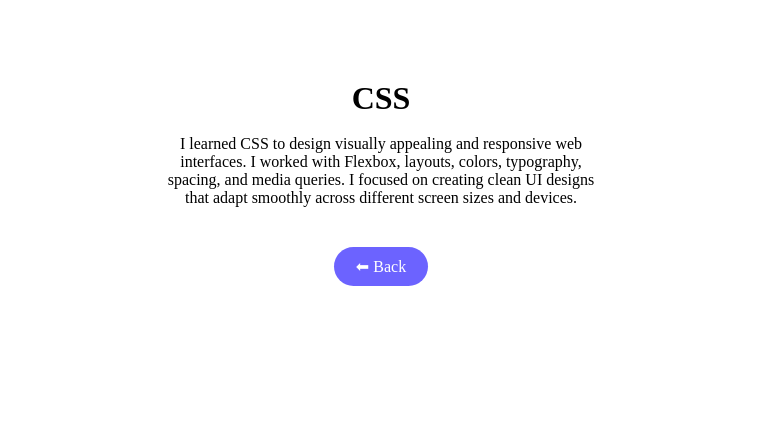
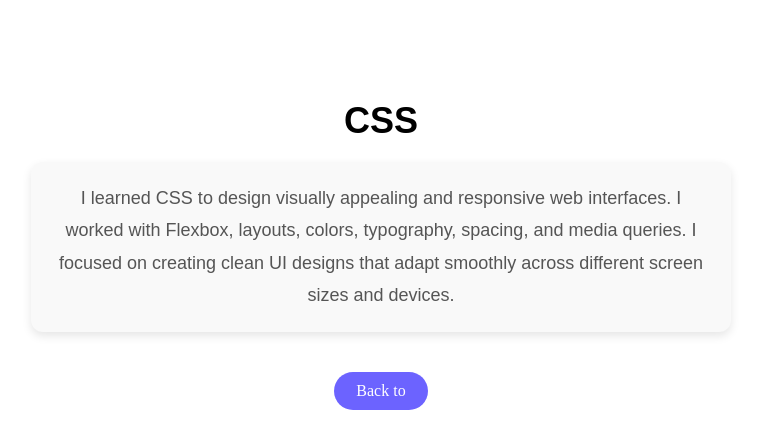
Before and after one commit to vidyabharti05/my-portfolio-website, a React (Vite) app: page /my-portfolio-website/skills/css in a window 1280 px wide. Shown: the top 448 px of the page, without its empty margins (259-1020 px from the left). Built offline with nearby package versions, Linux system fonts and the light colour scheme.

Commit message:
updated project

```diff
--- a/src/App.css
+++ b/src/App.css
@@ -4,7 +4,7 @@
   box-sizing: border-box;
 }
 body {
-  overflow-x: hidden;   /* 🔥 MOST IMPORTANT */
+  overflow-x: hidden;   /* MOST IMPORTANT */
 }
 
 /* Navbar container */
@@ -18,7 +18,8 @@ body {
   background: #0f172a;
   position: sticky;
   top: 0;
-  z-index: 1000; }
+  z-index: 100;
+}
   /* Logo */
   .logo { font-size: 24px;
     font-weight: 700;
@@ -33,15 +34,19 @@ body {
   .navbar-links li a { text-decoration: none;
     color: #cbd5e1;
     font-size: 16px;
-    transition: 0.3s ease; }
-  .navbar-links li a:hover { color: #2141e2;
-    text-decoration: underline; }
-  .hero { min-height: 85vh;
+    transition: 0.3s ease;
+  }
+  .navbar-links li a:hover {
+    color: #2141e2;
+    text-decoration: underline;
+  }
+  .hero {
+    min-height: 85vh;
     display: flex;
     justify-content: center;
     align-items: center;
     gap: 60px;
-    padding: 40px;
+    padding: 40px ;
     background: linear-gradient(135deg, #f8f9ff, #eef1ff); }
   .hero img { width: 260px;
     height: 260px;
@@ -74,7 +79,7 @@ body {
     transition: 0.3s; }
   .socials a:hover{ border-bottom: 2px solid #6c63ff; }
   /*about */
-  .about{ min-height: 75vh;
+  .about{ min-height: 90vh;
     padding: 60px 20px;
     background-color: linear-gradient(135deg, #f8f9ff, #eef1ff);
     text-align: center; }
@@ -106,7 +111,7 @@ body {
   .projects { min-height: 90vh;
     padding: 70px 20px;
     text-align: center; /* SAME background as Hero & About */
-    background: linear-gradient(135deg, #f8f9ff, #eef1ff); }
+    background: linear-gradient(135deg, #f8f9ff85, #eef1ff7c); }
   .projects h2 { font-size: 38px;
     margin-bottom: 50px;
     color: #1a237e; }
@@ -212,6 +217,30 @@ body {
   font-size: 2.2rem;
   color: #1a237e; }
 .skills-list button { padding: 14px 25px; }
+.skill-container {
+  padding: 100px;
+  text-align: center;
+}
+
+.skill-title {
+  font-size: 36px;
+  font-weight: 600;
+  margin-bottom: 20px;
+  font-family: 'Poppins', sans-serif;
+}
+
+.skill-description {
+  max-width: 700px;
+  margin: auto;
+  font-size: 18px;
+  line-height: 1.8;
+  color: #555;
+  font-family: 'Poppins', sans-serif;
+  background: #f9f9f9;
+  padding: 20px;
+  border-radius: 12px;
+  box-shadow: 0 4px 10px rgba(0,0,0,0.1);
+}
 /* ===== Contact Section ===== */
 .contact {
   min-height: 70vh;
@@ -250,7 +279,7 @@ body {
 .contact p { font-size: 1rem; padding: 12px 20px; }
 
 /* ========================= */
-/* 📱 MOBILE & TABLET FIX */
+/*  MOBILE & TABLET FIX */
 /* ========================= */
 
 @media (max-width: 992px) {
@@ -336,7 +365,7 @@ body {
   }
 }
 
-/* 📱 EXTRA SMALL MOBILE */
+/*  EXTRA SMALL MOBILE */
 @media (max-width: 480px) {
 
   .hero {
@@ -354,3 +383,6 @@ body {
     font-size: 14px;
   }
 }
+/* =====================*/
+/* In dark mode */
+/* ====================*/
--- a/src/App.jsx
+++ b/src/App.jsx
@@ -1,4 +1,5 @@
 import { Routes, Route, BrowserRouter } from "react-router-dom";
+import { useEffect } from "react";
 
 import Navbar from "./components/Navbar";
 import Hero from "./components/Hero";
@@ -24,6 +25,24 @@ function Home() {
 }
 
 function App() {
+
+  useEffect(() => {
+    const mediaQuery = window.matchMedia("(prefers-color-scheme: dark)");
+    function handleChange(e){
+      if (e.matchMedia) {
+      document.body.classList.add("dark-mode");
+    } else {
+      document.body.classList.remove("dark-mode");
+    }
+    }
+
+    handleChange(mediaQuery);
+//listen ofr changes
+    mediaQuery.addEventListener("change",handleChange);
+    return () => {
+      mediaQuery.removeEventListener('change',handleChange);
+    };
+  },[]);
   return (
     <BrowserRouter basename="/my-portfolio-website">
 
@@ -39,5 +58,4 @@ function App() {
    </BrowserRouter>
   );
 }
-
 export default App;
--- a/src/components/Hero.jsx
+++ b/src/components/Hero.jsx
@@ -3,13 +3,13 @@ import profileImg from "./image.png";
 
 function Hero() {
   return (
-    <div className="hero-wrap">
+  <div className="hero-wrap">
     <section className="hero">
       <img src={profileImg} alt="profile" />
       <div>
-        <p>Hello, I'm</p>
-        <h1>vidya bharti</h1>
-        <h3>Frontend Developer</h3>
+        <h1>Hello, I'm Vidya Bharti</h1>
+        <h3>Frontend Developer | Data Science Learner</h3>
+        <h3>I build interactive & smart web apps</h3>
 
         <div className="socials">
         <a href="https://github.com/vidyabharti05" target="_blank"> <FaGithub />  GitHub</a>
@@ -18,7 +18,7 @@ function Hero() {
         </div>
       </div>
     </section>
-    </div>
+  </div>
   );
 }
 
--- a/src/components/Navbar.jsx
+++ b/src/components/Navbar.jsx
@@ -1,7 +1,7 @@
 function Navbar() {
   return (
     <nav className="navbar">
-      <h2 className="logo">Vidya bharti</h2>
+      <h2 className="logo">Vidya Bharti</h2>
       <ul className="navbar-links">
         <li><a href="#Hero">Hero</a></li>
         <li><a href="#about">About</a></li>
--- a/src/components/ProjectDetail.jsx
+++ b/src/components/ProjectDetail.jsx
@@ -5,11 +5,13 @@ const projectData = {
  "noori_beauty_parlor": {
   title: "Noori Beauty Parlor Website",
   description: `
-Noori Beauty Parlor is a responsive and visually appealing website designed
-to showcase beauty services, offers, and contact details in a clear and
-user-friendly manner. This project highlights practical skills in frontend
-development, focusing on clean layout, smooth navigation, and modern UI
-design to enhance the overall user experience.
+  Noori Beauty Parlor is a responsive and visually appealing website designed
+  to showcase beauty services, special offers, and contact information in a clear
+  and user-friendly manner. The project focuses on delivering a clean layout,
+  smooth navigation, and an engaging modern UI to enhance the overall user experience.
+
+Through this project, I applied frontend development concepts to build a real-world
+business website, ensuring responsiveness across different devices and improving usability.
 `,
   tech: "HTML, CSS, JavaScript"
  },
@@ -63,15 +65,7 @@ skills, and passion for web development.
     tech: "React, CSS"
   },
 
-  "prediction": {
-    title: "Prediction System (Python)",
-    description: `
-A Python-based prediction system that analyzes data patterns to generate
-meaningful predictions. This project reflects my interest in data science
-and my ability to apply analytical thinking to real-world problems.
-`,
-    tech: "Python, Data Analysis"
-  },
+
 
   "calculator": {
     title: "Calculator Application",
--- a/src/components/Projects.jsx
+++ b/src/components/Projects.jsx
@@ -18,7 +18,7 @@ function Projects() {
         <div className="project-card">
           <h3>EveryDay Task</h3>
           <div className="project-buttons">
-            <a href="https://vidyabharti05.github.io/EveryDayTask/" target="_blank">GitHub</a>
+            <a href="https://vidyabharti05.github.io/EveryDaytask/" target="_blank">GitHub</a>
             <Link to="/project/everyday-task">Description</Link>
           </div>
         </div>
@@ -48,14 +48,6 @@ function Projects() {
         </div>
 
         <div className="project-card">
-          <h3>Prediction (python)</h3>
-          <div className="project-buttons">
-            <a href="https://vidyabharti05.github.io/prediction/" target="_blank">GitHub</a>
-            <Link to="/project/prediction">Description</Link>
-          </div>
-        </div>
-
-        <div className="project-card">
           <h3>Calculator App</h3>
           <div className="project-buttons">
             <a href="https://vidyabharti05.github.io/calculators/" target="_blank">GitHub</a>
--- a/src/components/SkillsDetails.jsx
+++ b/src/components/SkillsDetails.jsx
@@ -74,10 +74,10 @@ function SkillsDetails() {
 
 
   return (
-    <div style={{ padding: "80px", textAlign: "center" }}>
-      <h1>{skill.title}</h1>
-      <p style={{ whiteSpace: "pre-line" }}>{skill.description}</p>
-      <Link to="/" className="back-btn">⬅ Back</Link>
+    <div className="skill-container">
+      <h1 className="skill-title">{skill.title}</h1>
+      <p className="skill-description">{skill.description}</p>
+      <Link to="/" className="back-btn">Back to</Link>
     </div>
   );
 }
```
